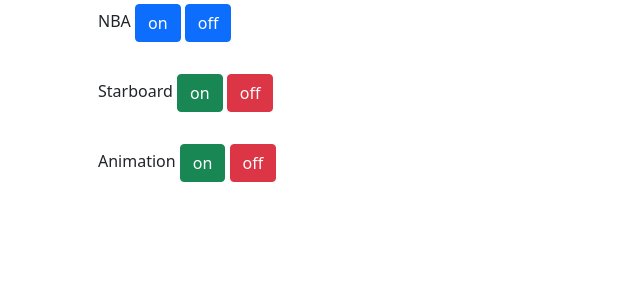
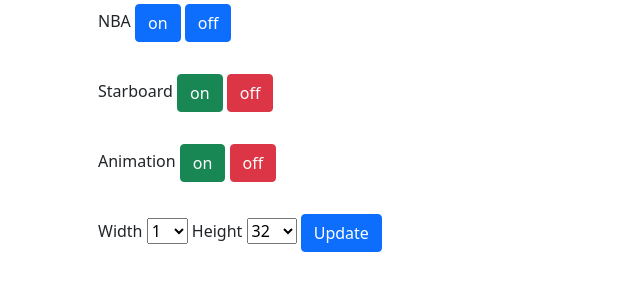
Before and after one commit to nanhoes/NBA-scoreboard, a Flask app: template client/templates/index.html in a window 1280 px wide. Shown: the part 320-620 px from the top of the page, without its empty margins (0-640 px from the left). Run offline with Flask 2, Linux system fonts and the light colour scheme; the template is opened without the code that fills it: most values are stand-ins (such as "Sample title", 1, 10 or a date in 2020); some libraries are stand-ins or nearby versions.

Commit message:
Update index.html

```diff
--- a/client/templates/index.html
+++ b/client/templates/index.html
@@ -115,6 +115,29 @@
         <input {% if animation=='off' %} disabled="disabled"{% endif %} type="submit" name="animation" class="btn btn-danger" value="off"></input>
       </div>
     </form>
+    <form action="/demo", method="POST" class="form-row">
+      <label class="my-1 mr-2" for="inlineFormCustomSelectPref">Width</label>
+      <select name="demo" class="custom-select my-1 mr-sm-2" id="inlineFormCustomSelectPref">
+        <option {% if demo==1 %} selected="selected"{% endif %} value="1">1</option>
+        <option {% if demo==2 %} selected="selected"{% endif %} value="2">2</option>
+        <option {% if demo==3 %} selected="selected"{% endif %} value="3">3</option>
+        <option {% if demo==4 %} selected="selected"{% endif %} value="4">4</option>
+        <option {% if demo==5 %} selected="selected"{% endif %} value="5">5</option>
+        <option {% if demo==6 %} selected="selected"{% endif %} value="6">6</option>
+        <option {% if demo==7 %} selected="selected"{% endif %} value="7">7</option>
+        <option {% if demo==8 %} selected="selected"{% endif %} value="8">8</option>
+        <option {% if demo==9 %} selected="selected"{% endif %} value="9">9</option>
+        <option {% if demo==10 %} selected="selected"{% endif %} value="10">10</option>
+        <option {% if demo==11 %} selected="selected"{% endif %} value="11">11</option>
+      </select>
+      <label class="my-1 mr-2" for="inlineFormCustomSelectPref2">Height</label>
+      <select name="height" class="custom-select my-1 mr-sm-2" id="inlineFormCustomSelectPref2">
+        <option {% if height==32 %} selected="selected"{% endif %} value="32">32</option>
+        <option {% if height==64 %} selected="selected"{% endif %} value="64">64</option>
+        <option {% if height==128 %} selected="selected"{% endif %} value="128">128</option>
+      </select>
+      <button type="submit" class="btn btn-primary">Update</button>
+    </form>
   </div>
 
 </main><!-- /.container -->
```
